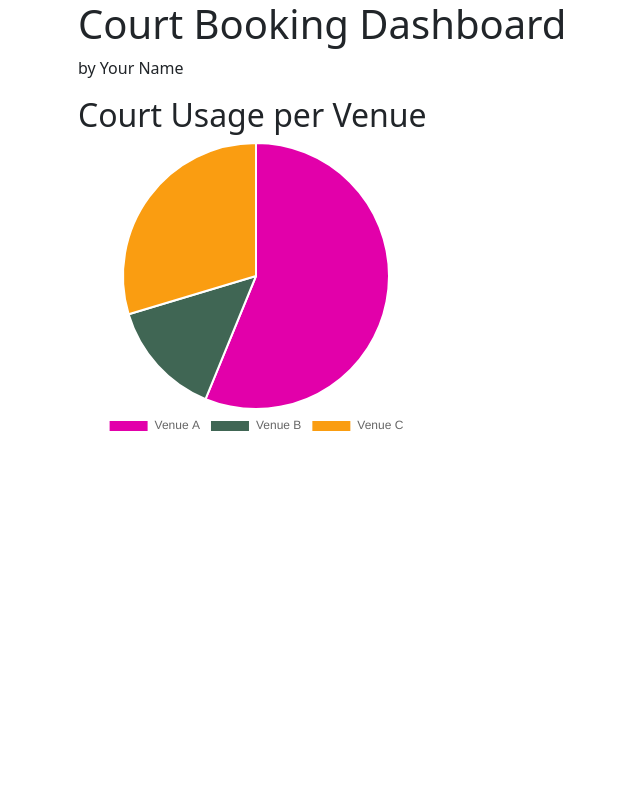
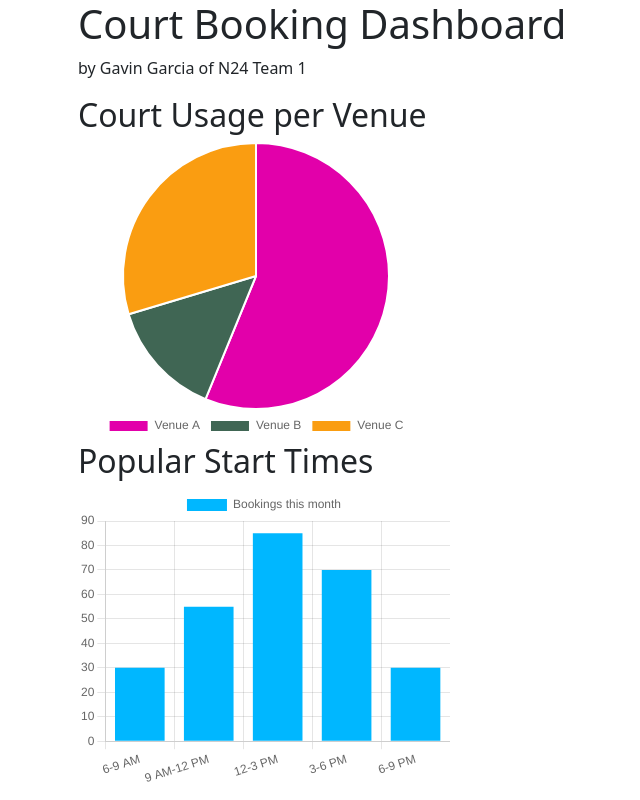
Before and after one commit to g4vin001/-AY2627T1-CCAPDEV-HO5-Garcia-CourtOne, a plain HTML site: page index.html in a window 1280 px wide. Shown: the whole page, without its empty margins (4-644 px from the left). Drawn offline with nearby package versions, Linux system fonts and the light colour scheme.

Commit message:
time bar chart added.

```diff
--- a/index.html
+++ b/index.html
@@ -11,7 +11,7 @@
 <body>
         <div class="container">
         <h1>Court Booking Dashboard</h1>
-        <p>by Your Name</p>
+        <p>by Gavin Garcia of N24 Team 1</p>
 
         <div class="row">
             <div class="col-12 col-lg-4">
@@ -21,6 +21,16 @@
                 </div>
             </div>
         </div>
+
+            <div class="col-12 col-lg-4">
+                <h2>Popular Start Times</h2>
+                <div class="chart-container">
+                    <canvas id="timeBarChart"></canvas>
+                </div>
+            </div>
+
+
+
     </div>
 
     <script src="https://cdn.jsdelivr.net/npm/chart.js@4/dist/chart.umd.min.js"></script>
--- a/script.js
+++ b/script.js
@@ -20,3 +20,24 @@ new Chart(canvas, {
         }
     }
 });
+
+const timeCanvas = document.getElementById("timeBarChart");
+
+new Chart(timeCanvas, {
+    type: "bar",
+    data: {
+        labels: ["6-9 AM", "9 AM-12 PM", "12-3 PM", "3-6 PM", "6-9 PM"],
+        datasets: [{
+            label: "Bookings this month",
+            data: [30, 55, 85, 70, 30],
+            backgroundColor: "#00b7ff"
+        }]
+    },
+    options: {
+        responsive: true,
+        maintainAspectRatio: false,
+        scales: {
+            y: { beginAtZero: true }
+        }
+    }
+});
```
